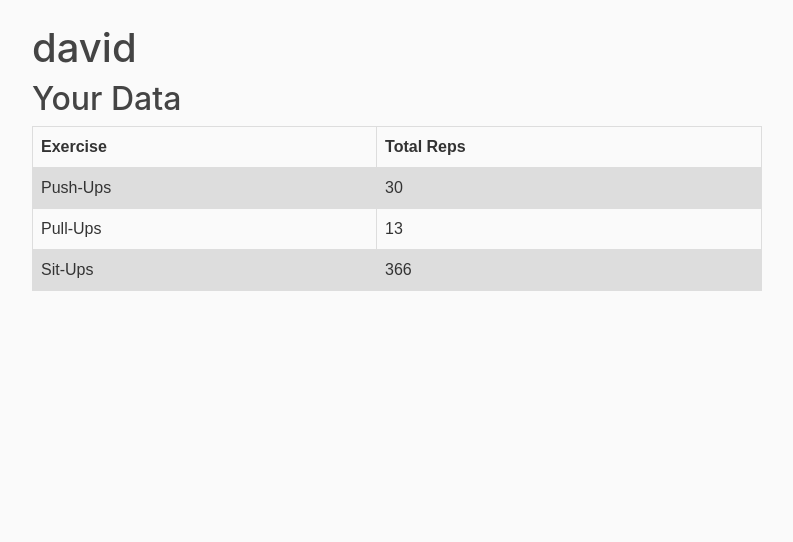
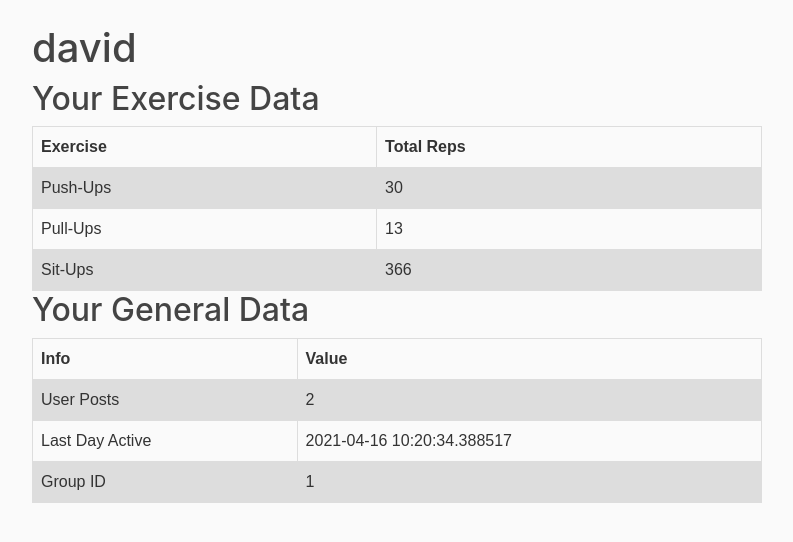
Before and after one commit to uniTeam21/exercisewebapp, a Flask app: page /account in a window 1280 px wide. Shown: the part 56-598 px from the top of the page, without its empty margins (53-846 px from the left). Run offline with Flask 2, Linux system fonts and the light colour scheme; a user stored in the database is signed in; data comes from the database, SQL or seed files in the repository; some libraries are stand-ins or nearby versions.

Commit message:
user data functionality added to account.html file

```diff
--- a/teamproject21/exercisewebapp/templates/account.html
+++ b/teamproject21/exercisewebapp/templates/account.html
@@ -22,7 +22,7 @@ tr:nth-child(even) {
 
 <body>
 
-<h2>Your Data</h2>
+<h2>Your Exercise Data</h2>
 
 <table>
   <tr>
@@ -43,4 +43,25 @@ tr:nth-child(even) {
     <td>366</td>
   </tr>
 </table>
+
+<h2>Your General Data</h2>
+
+<table>
+  <tr>
+    <th>Info</th>
+    <th>Value</th>
+  </tr>
+  <tr>
+    <td>User Posts</td>
+    <td>{{posts}}</td>
+  </tr>
+  <tr>
+    <td>Last Day Active</td>
+    <td>{{activity}}</td>
+  </tr>
+  <tr>
+    <td>Group ID</td>
+    <td>{{groups}}</td>
+  </tr>
+</table>
 {% endblock content %}
```
